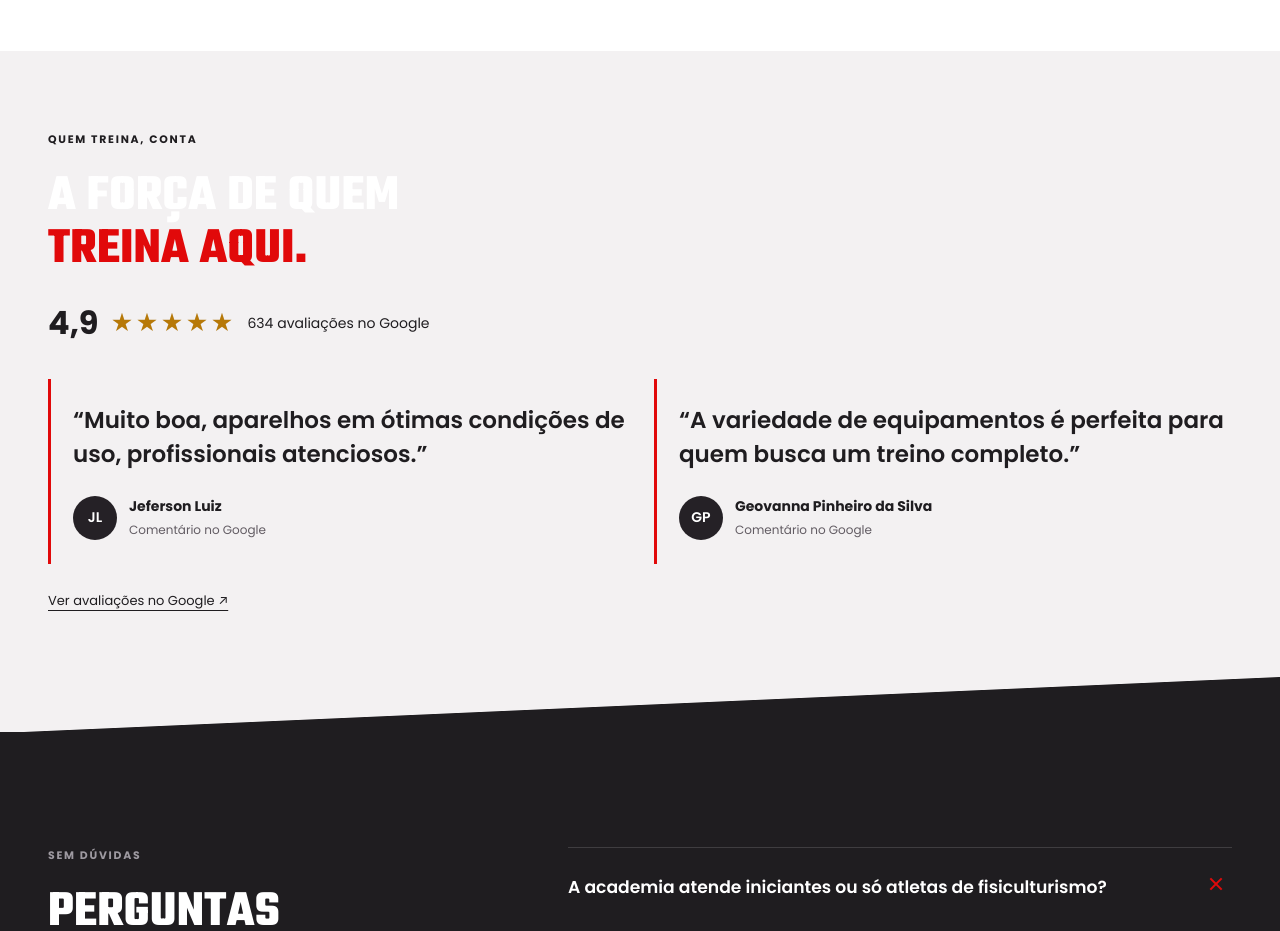
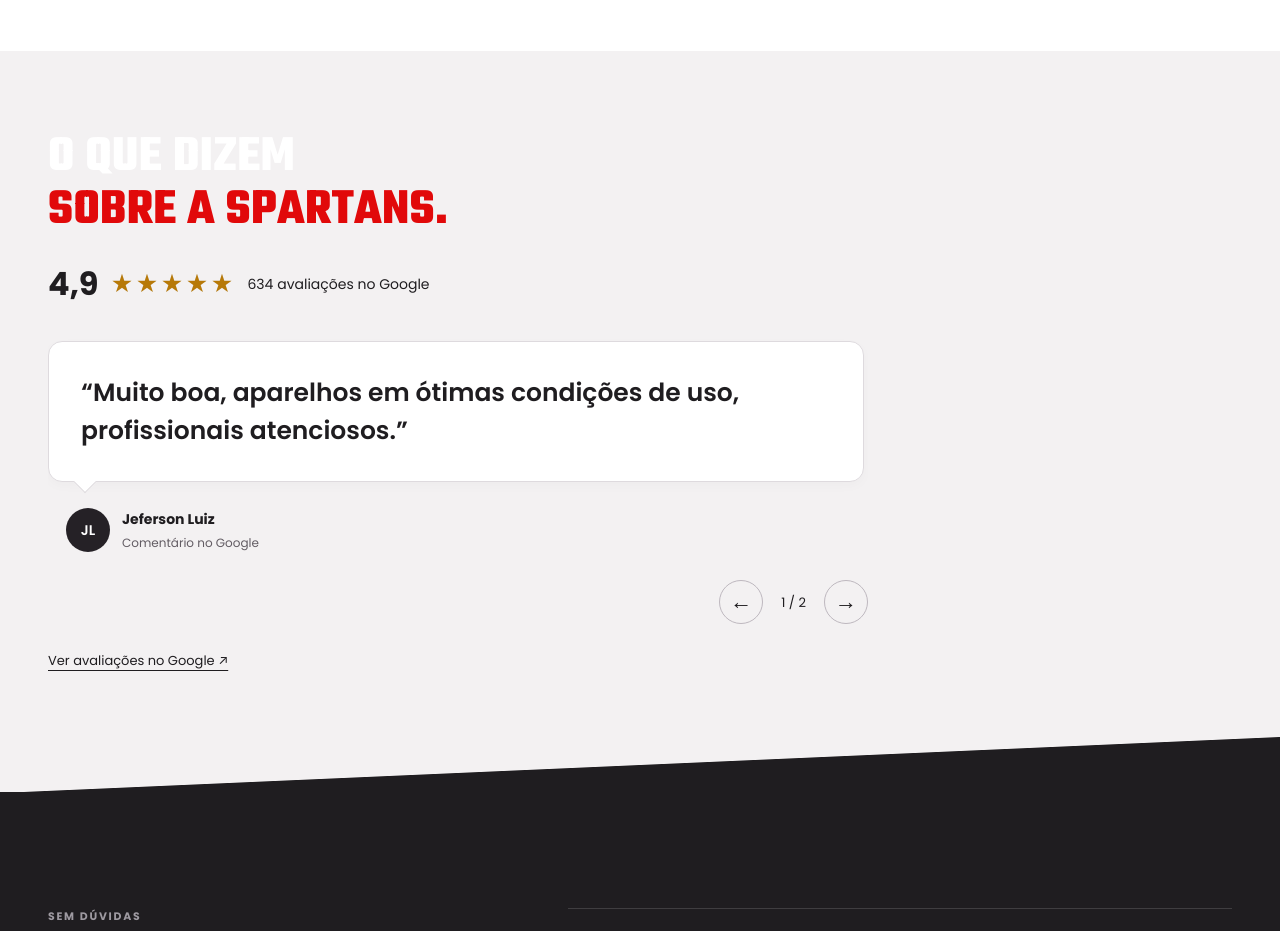
Before and after one commit to LucasPivovar/Spartans-Academia, a plain HTML site: page index.html in a window 1280 px wide. Shown: the part 3620-4551 px from the top of the page. Drawn offline with Linux system fonts and the light colour scheme.

Commit message:
style: transforma avaliacoes em carrossel com baloes

```diff
--- a/card-motion.js
+++ b/card-motion.js
@@ -8,3 +8,19 @@
  }), {threshold:.12});
  cards.forEach(card => observer.observe(card));
 })();
+
+(() => {
+ const track=document.querySelector('#reviews-track');
+ if(!track) return;
+ const slides=[...track.querySelectorAll('.testimonial')];
+ const status=document.querySelector('.reviews-status');
+ let current=0;
+ const update=()=>{current=slides.reduce((best,slide,i)=>Math.abs(slide.offsetLeft-slides[0].offsetLeft-track.scrollLeft)<Math.abs(slides[best].offsetLeft-slides[0].offsetLeft-track.scrollLeft)?i:best,0);status.textContent=(current+1)+' / '+slides.length;};
+ document.querySelectorAll('[data-review-step]').forEach(button=>button.addEventListener('click',()=>{
+  const next=(current+Number(button.dataset.reviewStep)+slides.length)%slides.length;
+  track.scrollTo({left:slides[next].offsetLeft-slides[0].offsetLeft,behavior:matchMedia('(prefers-reduced-motion: reduce)').matches?'instant':'smooth'});
+ }));
+ track.addEventListener('scroll',update,{passive:true});
+ track.addEventListener('keydown',event=>{if(event.key==='ArrowRight'||event.key==='ArrowLeft'){event.preventDefault();document.querySelector('[data-review-step="'+(event.key==='ArrowRight'?'1':'-1')+'"]').click();}});
+ update();
+})();
--- a/index.html
+++ b/index.html
@@ -8,7 +8,7 @@
   <link rel="preconnect" href="https://fonts.googleapis.com" />
   <link rel="preconnect" href="https://fonts.gstatic.com" crossorigin />
   <link href="https://fonts.googleapis.com/css2?family=Anton&family=Poppins:wght@400;500;600;700;800&display=swap" rel="stylesheet" />
-  <link rel="stylesheet" href="styles-spartans-v4.css?v=5" />
+  <link rel="stylesheet" href="styles-spartans-v4.css?v=6" />
 </head>
 <body>
   <header class="site-header">
@@ -245,12 +245,12 @@
 
     <!-- SEÇÃO 5: DÚVIDAS FREQUENTES -->
     <section class="section-testimonials" aria-labelledby="testimonials-title"><div class="container">
-<p class="eyebrow">QUEM TREINA, CONTA</p><h2 class="section-heading" id="testimonials-title">A FORÇA DE QUEM<br><span class="title-accent">TREINA AQUI.</span></h2>
+<h2 class="section-heading" id="testimonials-title">O QUE DIZEM<br><span class="title-accent">SOBRE A SPARTANS.</span></h2>
 <a class="google-rating" href="https://www.google.com/maps/search/?api=1&query=Academia+Spartans+Rua+Enette+Dubard+893+Curitiba" target="_blank" rel="noopener noreferrer" aria-label="Nota geral 4,9 de 5, com 634 avaliações no Google"><strong>4,9</strong><span class="rating-stars" aria-hidden="true"><span>★★★★★</span></span><span>634 avaliações no Google</span></a>
-<div class="testimonials-grid">
+<div class="reviews-carousel" role="region" aria-roledescription="carrossel" aria-label="Avaliações da Spartans"><div class="testimonials-grid" id="reviews-track" tabindex="0" aria-label="Deslize para ler as avaliações">
 <figure class="testimonial"><blockquote>“Muito boa, aparelhos em ótimas condições de uso, profissionais atenciosos.”</blockquote><figcaption><span class="review-avatar" aria-hidden="true">JL</span><span><strong>Jeferson Luiz</strong><small>Comentário no Google</small></span></figcaption></figure>
 <figure class="testimonial"><blockquote>“A variedade de equipamentos é perfeita para quem busca um treino completo.”</blockquote><figcaption><span class="review-avatar" aria-hidden="true">GP</span><span><strong>Geovanna Pinheiro da Silva</strong><small>Comentário no Google</small></span></figcaption></figure>
-</div><a class="testimonials-source" href="https://www.google.com/maps/search/?api=1&query=Academia+Spartans+Rua+Enette+Dubard+893+Curitiba" target="_blank" rel="noopener noreferrer">Ver avaliações no Google ↗</a>
+</div><div class="reviews-controls"><button type="button" data-review-step="-1" aria-label="Avaliação anterior" aria-controls="reviews-track">←</button><span class="reviews-status" aria-live="polite">1 / 2</span><button type="button" data-review-step="1" aria-label="Próxima avaliação" aria-controls="reviews-track">→</button></div></div><a class="testimonials-source" href="https://www.google.com/maps/search/?api=1&query=Academia+Spartans+Rua+Enette+Dubard+893+Curitiba" target="_blank" rel="noopener noreferrer">Ver avaliações no Google ↗</a>
 </div></section><section class="section-faq" aria-labelledby="faq-title">
       <div class="container faq-grid">
         <div class="faq-intro reveal">
@@ -420,6 +420,6 @@
   </footer>
 
   <script src="script.js"></script>
-  <script src="card-motion.js?v=2"></script>
+  <script src="card-motion.js?v=3"></script>
 </body>
 </html>
--- a/styles-spartans-v4.css
+++ b/styles-spartans-v4.css
@@ -1759,3 +1759,17 @@ a.trial-cta::after { display:none; }
 .testimonial figcaption strong { display:block; font-size:14px; color:var(--ink-dark); }
 .testimonial figcaption small { display:block; margin-top:4px; font-size:12px; }
 @media(max-width:700px) { .testimonials-grid { grid-template-columns:1fr; } }
+
+/* Swipeable review bubbles. */
+.reviews-carousel { max-width:820px; margin:32px 0 24px; }
+.reviews-carousel .testimonials-grid { display:flex; gap:24px; overflow-x:auto; scroll-snap-type:x mandatory; scrollbar-width:none; margin:0; padding:6px 2px 20px; }
+.reviews-carousel .testimonials-grid::-webkit-scrollbar { display:none; }
+.reviews-carousel .testimonial { flex:0 0 100%; min-width:0; box-sizing:border-box; border:0; padding:0; margin:0; scroll-snap-align:start; }
+.reviews-carousel .testimonial blockquote { position:relative; padding:32px; margin:0 0 26px; background:white; border:1px solid #dedade; border-radius:14px; font-size:clamp(19px,2.2vw,25px); box-shadow:0 4px 12px rgba(31,29,32,.025); }
+.reviews-carousel .testimonial blockquote::after { content:''; position:absolute; bottom:-9px; left:28px; width:16px; height:16px; background:white; border-right:1px solid #dedade; border-bottom:1px solid #dedade; transform:rotate(45deg); }
+.reviews-carousel .testimonial figcaption { padding-left:18px; }
+.reviews-controls { display:flex; justify-content:flex-end; align-items:center; gap:18px; margin-top:8px; }
+.reviews-controls button { width:44px; height:44px; border:1px solid #bdb7be; background:transparent; color:var(--ink-dark); cursor:pointer; font-size:22px; border-radius:50%; }
+.reviews-controls button:hover { background:#252126; color:white; }
+.reviews-status { font-size:13px; font-variant-numeric:tabular-nums; }
+@media(max-width:640px) { .reviews-carousel .testimonial blockquote { padding:24px; } }
```
